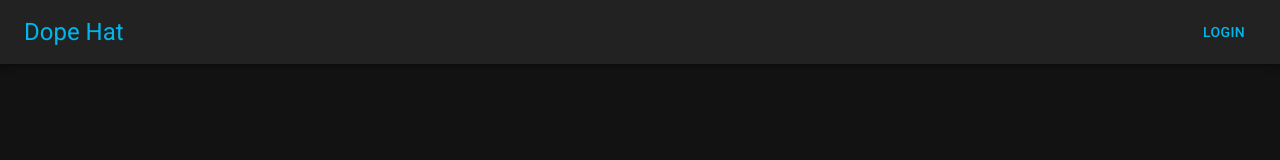
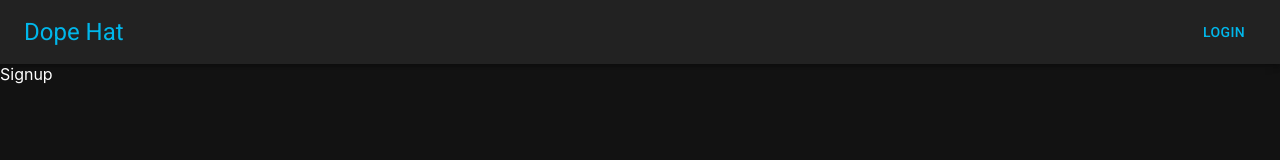
Before and after one commit to pauljamieson/dope-hat, a React (Create React App) app: page /signup in a window 1280 px wide. Shown: the top 160 px of the page. Built offline with nearby package versions, Linux system fonts and the light colour scheme.

Commit message:
Added router support added routes: /, /login, /signup, 404

```diff
--- a/src/App.js
+++ b/src/App.js
@@ -1,13 +1,18 @@
 import { ThemeProvider } from "@material-ui/styles";
 import NavBar from "./components/NavBar";
+import RouterSwitch from "./components/RouterSwitch";
 import theme from "./theme";
+import { BrowserRouter as Router } from "react-router-dom";
 
 function App() {
   return (
     <ThemeProvider theme={theme}>
-      <div className="App">
-        <NavBar />
-      </div>
+      <Router>
+        <div className="App">
+          <NavBar />
+          <RouterSwitch />
+        </div>
+      </Router>
     </ThemeProvider>
   );
 }
--- /dev/null
+++ b/src/components/RouterSwitch.js
@@ -0,0 +1,24 @@
+import { Box } from "@material-ui/core";
+import React from "react";
+import { Switch, Route } from "react-router-dom";
+
+const RouterSwitch = (props) => {
+  return (
+    <Switch>
+      <Route exact path="/">
+        <Box>Home</Box>
+      </Route>
+      <Route exact path="/login">
+        <Box>Login</Box>
+      </Route>
+      <Route exact path="/signup">
+        <Box>Signup</Box>
+      </Route>
+      <Route path="*">
+        <Box>Error: 404 - url not found</Box>
+      </Route>
+    </Switch>
+  );
+};
+
+export default RouterSwitch;
```
